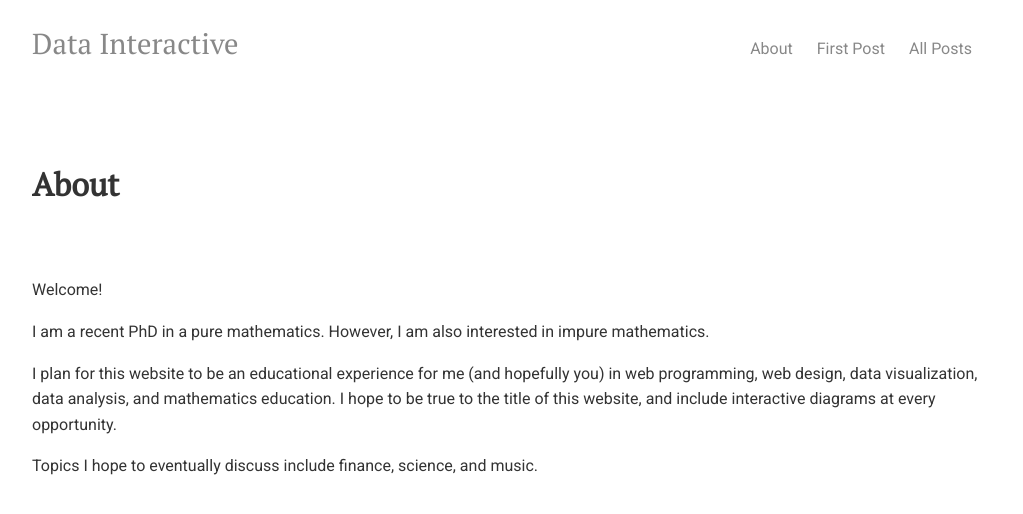
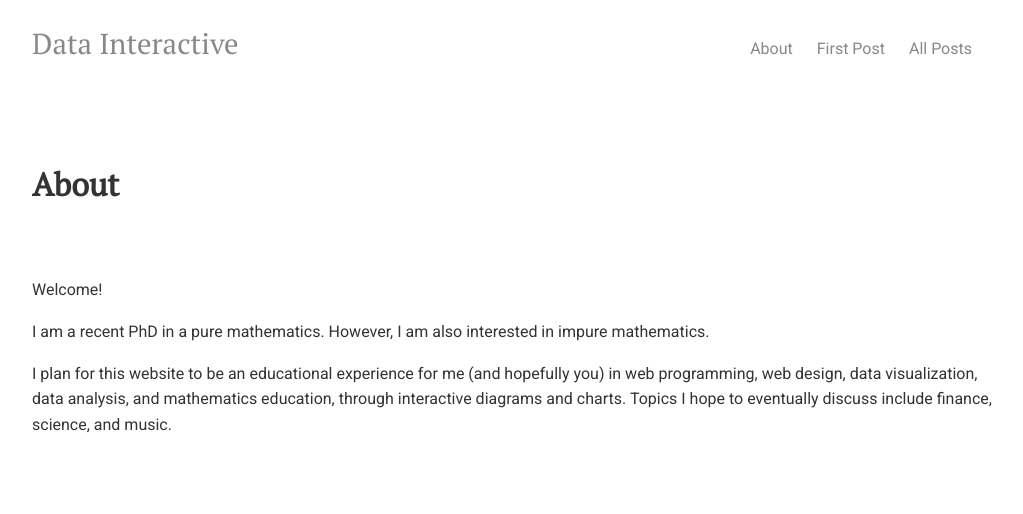
Before and after one commit to datainteractive/datainteractive.github.io, a Jekyll site: the page built from about/index.html, in a window 1280 px wide. Shown: the top 514 px of the page, without its empty margins (128-1151 px from the left). Built offline with Jekyll 4.4.1, drawn with Linux system fonts in a browser that asks for light colours.

Commit message:
Update index.html

```diff
--- a/about/index.html
+++ b/about/index.html
@@ -11,9 +11,5 @@ I am a recent PhD in a pure mathematics. However, I am also interested in impure
 </p>
 
 <p>
-I plan for this website to be an educational experience for me (and hopefully you) in web programming, web design, data visualization, data analysis, and mathematics education. I hope to be true to the title of this website, and include interactive diagrams at every opportunity.
+I plan for this website to be an educational experience for me (and hopefully you) in web programming, web design, data visualization, data analysis, and mathematics education, through interactive diagrams and charts. Topics I hope to eventually discuss include finance, science, and music.
 </p>
-
-<p>
-Topics I hope to eventually discuss include finance, science, and music.
-</p>
```
